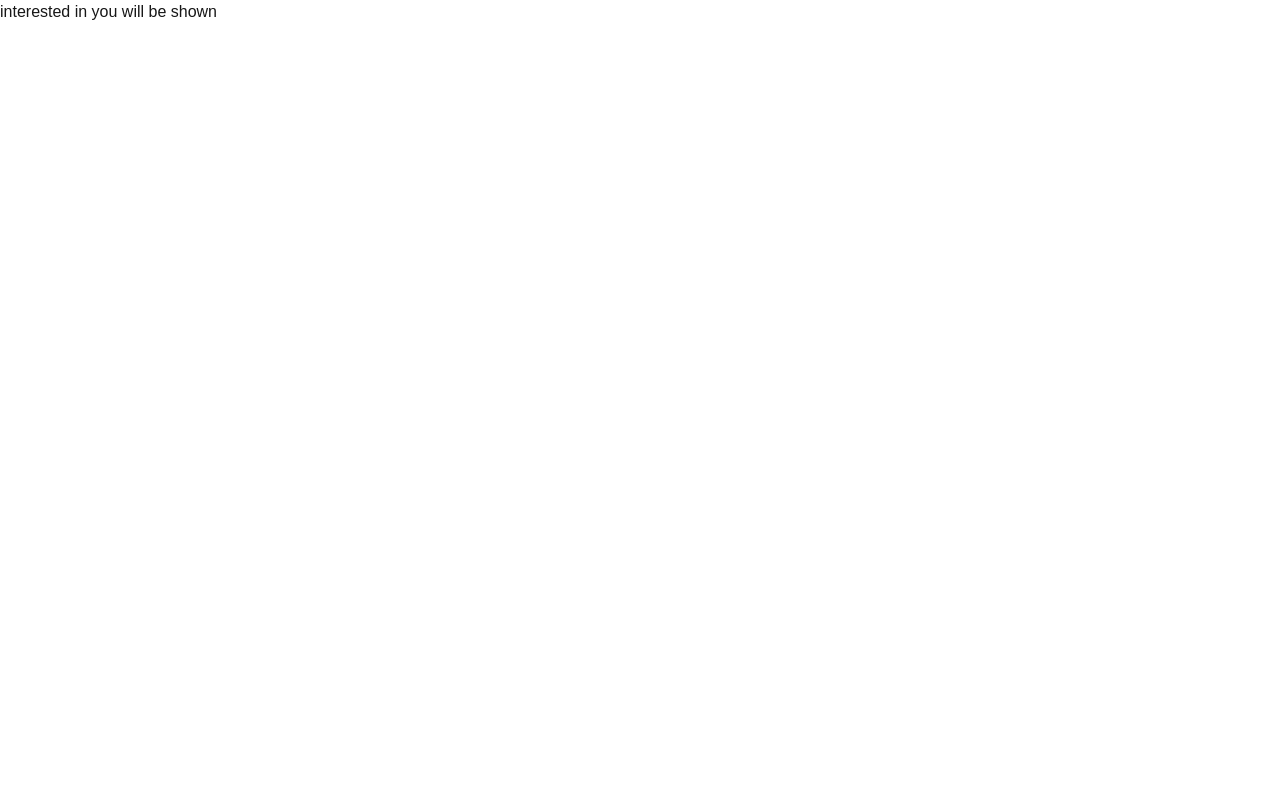
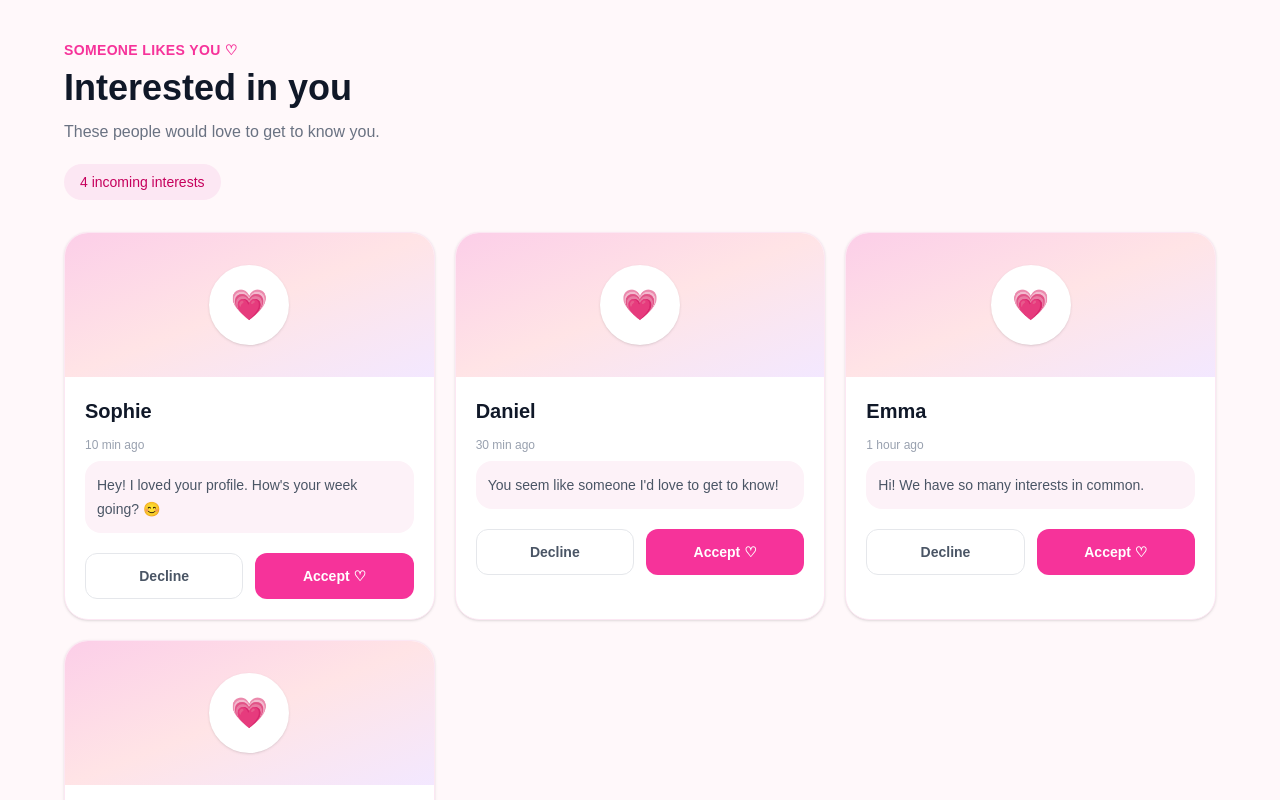
Before and after one commit to sebiny/MyDating, a Next.js app: page /interests in a window 1280 px wide. Shown: the top 800 px of the page. Built offline with nearby package versions, Linux system fonts and the light colour scheme.

Commit message:
Interests:static UI and Chatting page connect

```diff
--- a/src/app/(main)/interests/page.tsx
+++ b/src/app/(main)/interests/page.tsx
@@ -1,5 +1,215 @@
-import React from "react";
+"use client";
 
-export default function page() {
-  return <div>interested in you will be shown</div>;
+import { useState } from "react";
+import { useRouter } from "next/navigation";
+import { profiles } from "@/src/lib/profiles";
+import { incomingInterests } from "@/src/types/interests";
+
+export default function InterestsPage() {
+  const router = useRouter();
+
+  const [acceptedIds, setAcceptedIds] = useState<number[]>([]);
+  const [declinedIds, setDeclinedIds] = useState<number[]>([]);
+  const [selectedPersonId, setSelectedPersonId] = useState<number | null>(null);
+
+  const visibleInterests = incomingInterests.filter(
+    (interest) =>
+      !acceptedIds.includes(interest.id) && !declinedIds.includes(interest.id),
+  );
+
+  const selectedInterest = incomingInterests.find(
+    (interest) => interest.id === selectedPersonId,
+  );
+
+  const selectedPerson = profiles.find(
+    (person) => person.id === selectedPersonId,
+  );
+
+  function acceptInterest(id: number) {
+    setAcceptedIds((previous) => [...previous, id]);
+    setSelectedPersonId(id);
+  }
+
+  function declineInterest(id: number) {
+    setDeclinedIds((previous) => [...previous, id]);
+  }
+
+  function startChat() {
+    if (!selectedPerson || !selectedInterest) return;
+
+    const personId = selectedPerson.id;
+
+    // Match the localStorage key used by your chat page.
+    const storageKey = `chat-${personId}`;
+
+    // Add the message this person sent you.
+    const incomingMessage = {
+      id: Date.now(),
+      text: selectedInterest.message,
+      sender: "them" as const,
+      time: selectedInterest.time,
+    };
+
+    try {
+      const savedMessages = localStorage.getItem(storageKey);
+      const messages = savedMessages ? JSON.parse(savedMessages) : [];
+
+      if (Array.isArray(messages)) {
+        // Don't add the same initial message twice.
+        const alreadyExists = messages.some(
+          (message) => message.text === incomingMessage.text,
+        );
+
+        if (!alreadyExists) {
+          localStorage.setItem(
+            storageKey,
+            JSON.stringify([...messages, incomingMessage]),
+          );
+        }
+      } else {
+        localStorage.setItem(storageKey, JSON.stringify([incomingMessage]));
+      }
+    } catch {
+      localStorage.setItem(storageKey, JSON.stringify([incomingMessage]));
+    }
+
+    setSelectedPersonId(null);
+    router.push(`/chat/${personId}`);
+  }
+
+  return (
+    <main className="min-h-screen bg-[#fff8fa] px-4 py-10 sm:px-8">
+      <div className="mx-auto max-w-6xl">
+        <header className="mb-8">
+          <p className="mb-2 text-sm font-semibold tracking-wide text-pink-500">
+            SOMEONE LIKES YOU ♡
+          </p>
+
+          <h1 className="text-3xl font-bold text-gray-900 sm:text-4xl">
+            Interested in you
+          </h1>
+
+          <p className="mt-3 text-gray-500">
+            These people would love to get to know you.
+          </p>
+
+          <div className="mt-5 inline-flex rounded-full bg-pink-100 px-4 py-2 text-sm font-medium text-pink-700">
+            {visibleInterests.length} incoming{" "}
+            {visibleInterests.length === 1 ? "interest" : "interests"}
+          </div>
+        </header>
+
+        {visibleInterests.length === 0 ? (
+          <div className="rounded-3xl border border-pink-100 bg-white px-6 py-16 text-center">
+            <div className="mb-4 text-5xl">💌</div>
+            <h2 className="text-xl font-bold text-gray-900">
+              {"You're all caught up!"}
+            </h2>
+            <p className="mt-2 text-sm text-gray-500">
+              New interests will appear here.
+            </p>
+          </div>
+        ) : (
+          <div className="grid gap-5 sm:grid-cols-2 lg:grid-cols-3">
+            {visibleInterests.map((interest) => {
+              const person = profiles.find(
+                (profile) => profile.id === interest.id,
+              );
+
+              if (!person) return null;
+
+              return (
+                <article
+                  key={interest.id}
+                  className="overflow-hidden rounded-3xl border border-pink-100 bg-white shadow-sm transition hover:-translate-y-1 hover:shadow-lg hover:shadow-pink-100"
+                >
+                  <div className="flex h-36 items-center justify-center bg-gradient-to-br from-pink-200 via-rose-100 to-purple-100">
+                    <div className="flex h-20 w-20 items-center justify-center rounded-full border-4 border-white bg-white text-3xl shadow-sm">
+                      💗
+                    </div>
+                  </div>
+
+                  <div className="p-5">
+                    <h2 className="text-xl font-bold text-gray-900">
+                      {person.name}
+                    </h2>
+
+                    <p className="mt-3 text-xs text-gray-400">
+                      {interest.time}
+                    </p>
+
+                    <div className="mt-2 rounded-2xl bg-pink-50 p-3">
+                      <p className="text-sm leading-6 text-gray-600">
+                        {interest.message}
+                      </p>
+                    </div>
+
+                    <div className="mt-5 grid grid-cols-2 gap-3">
+                      <button
+                        onClick={() => declineInterest(interest.id)}
+                        className="rounded-xl border border-gray-200 px-3 py-3 text-sm font-semibold text-gray-600 transition hover:bg-gray-50"
+                      >
+                        Decline
+                      </button>
+
+                      <button
+                        onClick={() => acceptInterest(interest.id)}
+                        className="rounded-xl bg-pink-500 px-3 py-3 text-sm font-semibold text-white transition hover:bg-pink-600"
+                      >
+                        Accept ♡
+                      </button>
+                    </div>
+                  </div>
+                </article>
+              );
+            })}
+          </div>
+        )}
+      </div>
+
+      {/* Match confirmation modal */}
+      {selectedPerson && selectedInterest && (
+        <div
+          className="fixed inset-0 z-50 flex items-center justify-center bg-black/40 px-4"
+          onClick={() => setSelectedPersonId(null)}
+        >
+          <section
+            role="dialog"
+            aria-modal="true"
+            aria-labelledby="match-title"
+            className="w-full max-w-sm rounded-3xl bg-white p-8 text-center shadow-2xl"
+            onClick={(e) => e.stopPropagation()}
+          >
+            <div className="mb-4 text-5xl">💞</div>
+
+            <p className="mb-2 text-sm font-semibold text-pink-500">
+              {"IT'S A CONNECTION!"}
+            </p>
+
+            <h2 id="match-title" className="text-2xl font-bold text-gray-900">
+              You accepted {selectedPerson.name}!
+            </h2>
+
+            <p className="mt-3 text-sm leading-6 text-gray-500">
+              {selectedPerson.name} sent you a message. Want to start chatting?
+            </p>
+
+            <button
+              onClick={startChat}
+              className="mt-7 w-full rounded-xl bg-pink-500 py-3.5 font-semibold text-white transition hover:bg-pink-600"
+            >
+              {" Let's chat 💌"}
+            </button>
+
+            <button
+              onClick={() => setSelectedPersonId(null)}
+              className="mt-3 w-full rounded-xl py-3 text-sm font-medium text-gray-500 hover:bg-gray-50"
+            >
+              Maybe later
+            </button>
+          </section>
+        </div>
+      )}
+    </main>
+  );
 }
--- /dev/null
+++ b/src/types/interests.ts
@@ -0,0 +1,28 @@
+export type IncomingInterest = {
+  id: number;
+  message: string;
+  time: string;
+};
+
+export const incomingInterests: IncomingInterest[] = [
+  {
+    id: 1,
+    message: "Hey! I loved your profile. How's your week going? 😊",
+    time: "10 min ago",
+  },
+  {
+    id: 2,
+    message: "You seem like someone I'd love to get to know!",
+    time: "30 min ago",
+  },
+  {
+    id: 3,
+    message: "Hi! We have so many interests in common.",
+    time: "1 hour ago",
+  },
+  {
+    id: 4,
+    message: "Hey there! What's your favorite weekend activity?",
+    time: "2 hours ago",
+  },
+];
```
